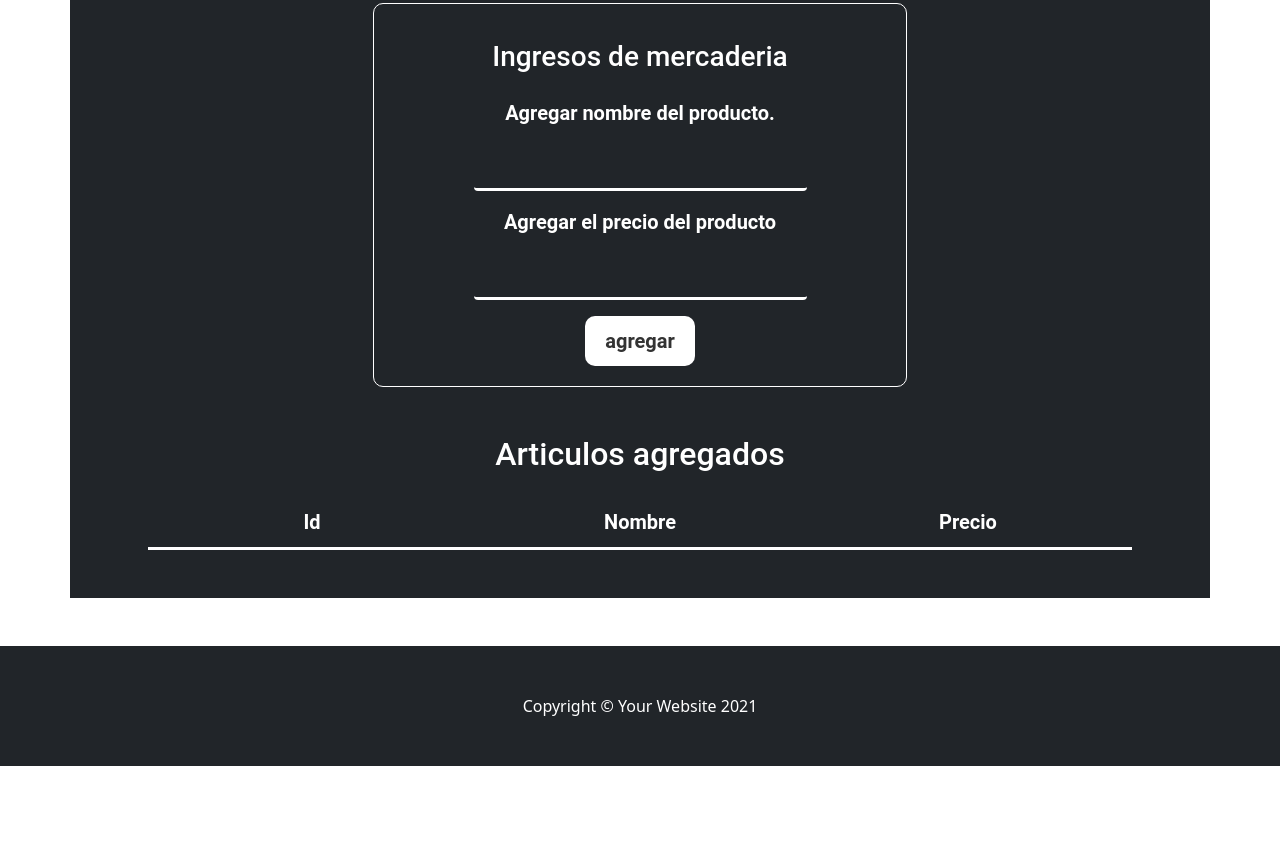
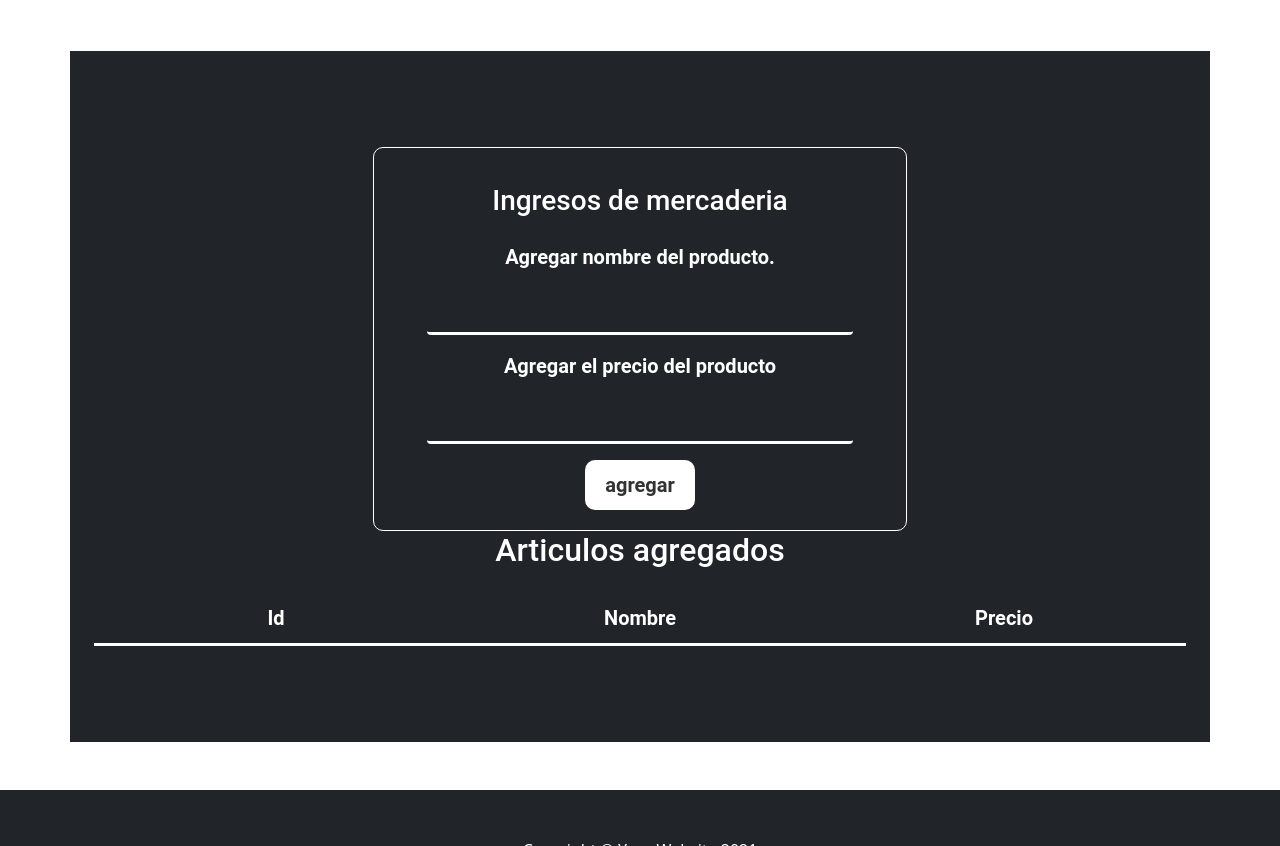
Before and after one commit to andresguti19fc/proyectoJavascript, a plain HTML site: page index.html in a window 1280 px wide. Shown: the part 2497-3343 px from the top of the page. Before the commit the page ends 3263 px from the top, so only its background shows below. Drawn offline with nearby package versions, Linux system fonts and the light colour scheme; some packages are replaced by stand-ins of ours; a script that the page names is missing.

Commit message:
detalles responsive

```diff
--- a/css/estilo.css
+++ b/css/estilo.css
@@ -1,3 +1,6 @@
+body{
+    overflow-x: hidden;
+}
 #iniciosesion{
     z-index: 5;
     background: rgba(28, 28, 28, 0.9);
@@ -9,7 +12,7 @@
     flex-direction: column;
     justify-content: space-around;
     align-items: center;
-    width: 100%;
+    width: 100vw;
     min-height: 50vh;
     color: #fff;
     font-size: 20px;
@@ -33,7 +36,7 @@
     border: 1px solid #333;
 }
 #productosAgregado{
-
+    width: 100%;
     font-size: 20px;
     font-family: 'Roboto', sans-serif;
     font-weight: bold;
@@ -41,18 +44,23 @@
 }
 #productosAgregado tr,td{
     text-align: center;
+    border-bottom: 3px solid #fff;
+    width: 80vw;
 
 }
 th{
     text-align: center;
     border-bottom: 3px solid #fff;
-    padding: 10px 128px;
+    width: 80vw;
+    padding: 10px 12px;
 }
 .formStyle{
     border: 1px solid #fff;
+    width: 100%;
     border-radius: 10px;
     padding: 20px 0px;
 }
+
 
 #nombreFormAgregar, #precioFormAgregar{
     font-size: 20px;
@@ -62,10 +70,11 @@ th{
     border: none;
     background: none;
     border-bottom: 3px solid #fff;
-    width:333px;
+    width:80%;
     margin:10px auto;
     color: #fff;
 }
+
 
 .botonAgregar{
     border: none;
--- a/index.html
+++ b/index.html
@@ -278,7 +278,7 @@
     <section id="articulosAgregados" class="py-5 bg-dark container mb-5">
         <div class="container py-5">
             <div class="row d-flex justify-content-center align-items-center">
-                <div class="col-md-6 col-6">
+                <div class="col-md-6 col-12">
                     <form class="formStyle" id="formAgregarArticulos">
                         <h3 class="py-3">Ingresos de mercaderia</h3>
                         <div class="mb-3">
@@ -294,8 +294,10 @@
                     </form>
                 </div>
             </div>
-        </div>
-        <h2 class="text-center mb-4">Articulos agregados</h2>
+
+            <div class="row">
+                <div class="col">
+                    <h2 class="text-center mb-4">Articulos agregados</h2>
         <table id="productosAgregado" class="py-4">
             <thead>
                 <tr>
@@ -309,6 +311,12 @@
 
             </tbody>
         </table>
+                </div>
+            </div>
+
+        </div>
+
+
     </section>
     <!-- +++Agregar articulos+++-->
 
--- a/js/carrito.js
+++ b/js/carrito.js
@@ -115,7 +115,7 @@ function renderizarHtml() {
                           }
                       </p>
                       </div>
-                      <div class="card-footer p-4 pt-0 border-top-0 bg-transparent">
+                      <div class="card-footer p-4 pt-0 border-top-0 bg-transparent mt-5">
                               <div class="text-center"><button class="btn btn-outline-dark mt-auto mensajeComprar" onclick="agregarAlCarrito(${i})" id="${
       JSON.parse(BASEDEDATOS)[i].id
     }" >Agregar al carrito</button></div>
```
